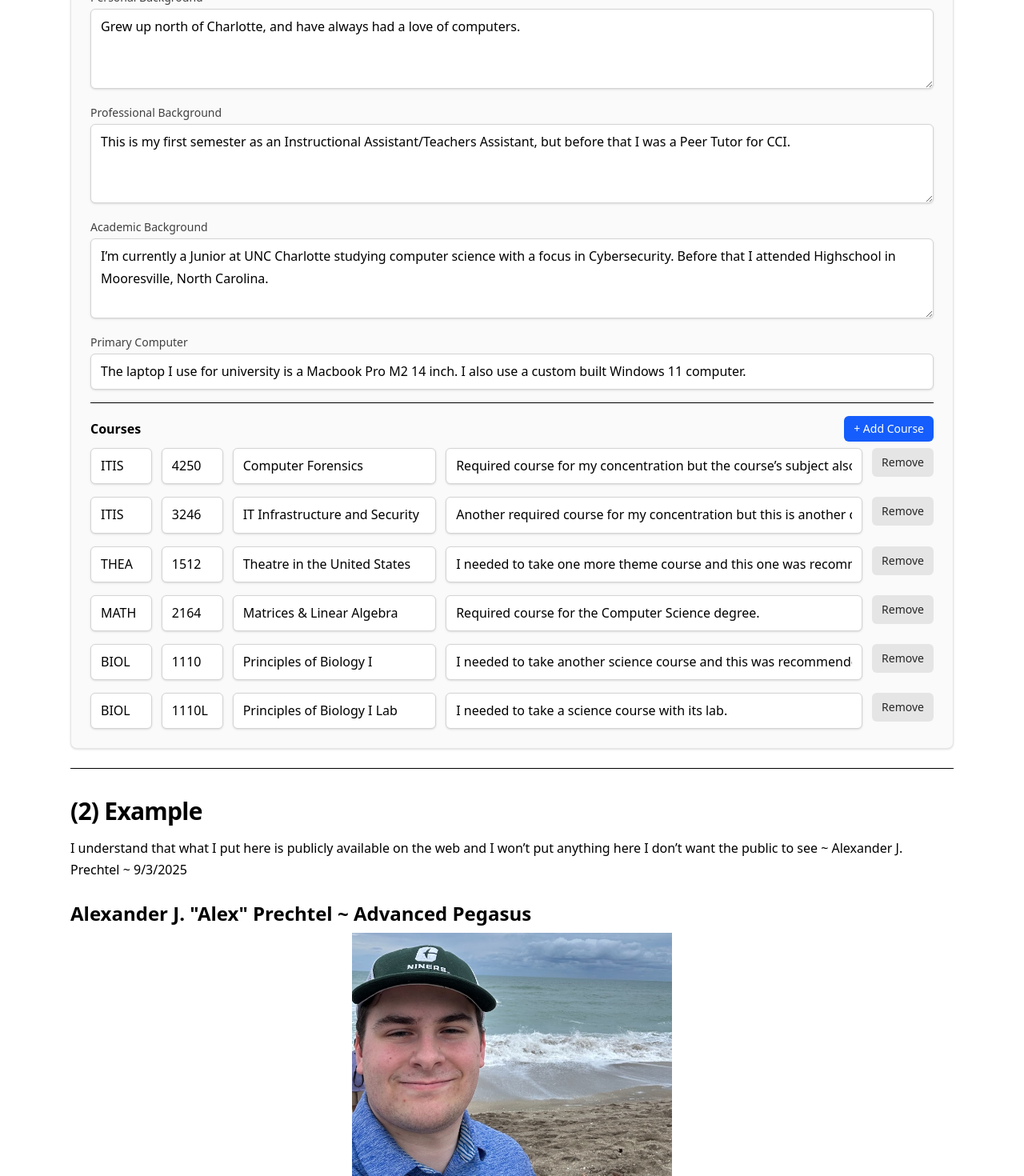
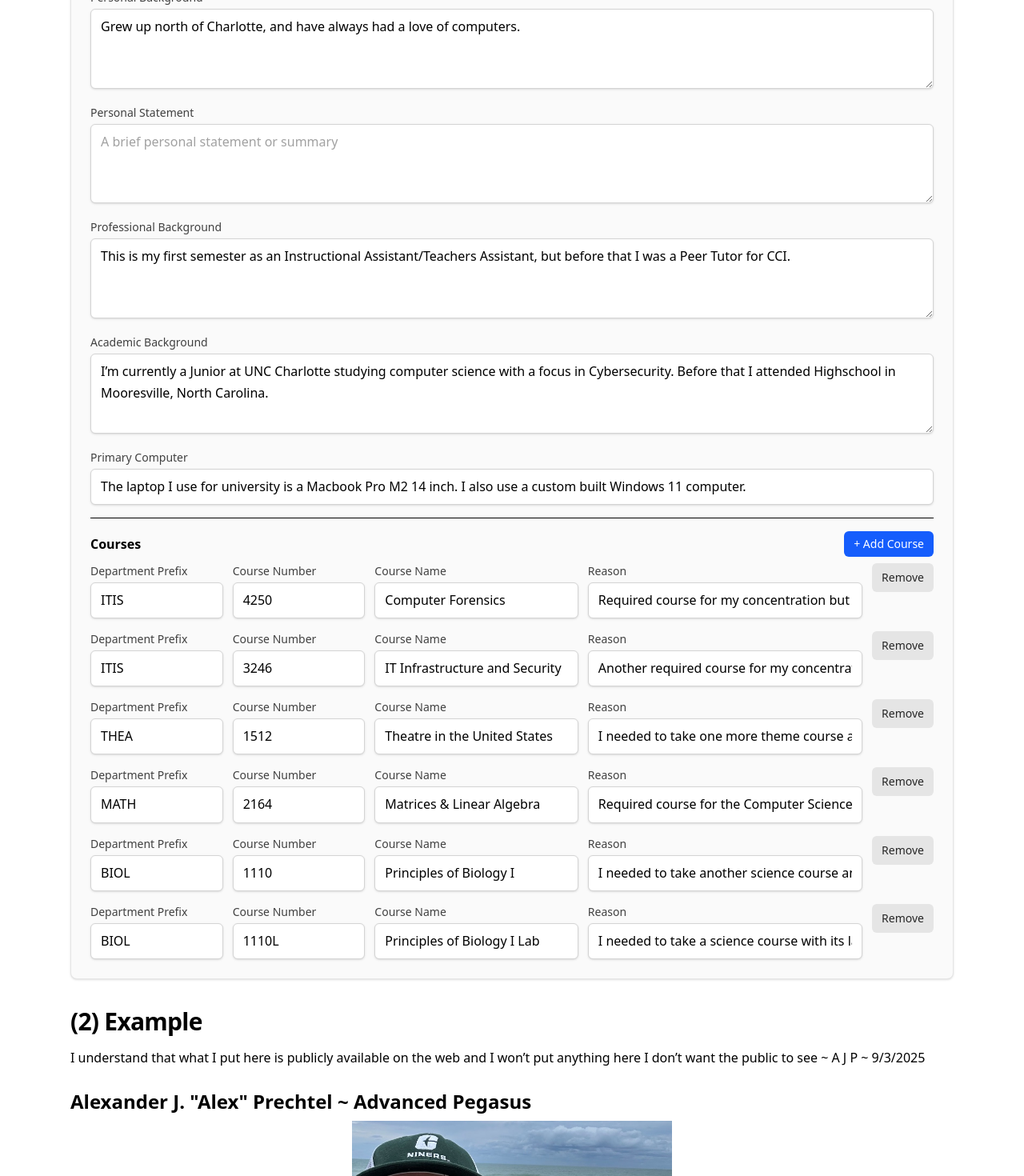
Before and after one commit to alexandernc0043/instructions, a Next.js app: page /module-2/first-course-site-submission/introductions in a window 1280 px wide. Shown: the part 1020-2490 px from the top of the page at 80% size. Built offline with nearby package versions, Linux system fonts and the light colour scheme.

Commit message:
added some stuff

```diff
--- a/src/components/data/Introductions.tsx
+++ b/src/components/data/Introductions.tsx
@@ -36,6 +36,7 @@ export default function Introductions() {
     }, [])
     const [imageCaption, setImageCaption] = useState("At the beach on the eastern coast of Florida (2024)")
     const [personalBackground, setPersonalBackground] = useState("Grew up north of Charlotte, and have always had a love of computers.")
+    const [personalStatement, setPersonalStatement] = useState("")
     const [professionalBackground, setProfessionalBackground] = useState("This is my first semester as an Instructional Assistant/Teachers Assistant, but before that I was a Peer Tutor for CCI.")
     const [academicBackground, setAcademicBackground] = useState("I’m currently a Junior at UNC Charlotte studying computer science with a focus in Cybersecurity. Before that I attended Highschool in Mooresville, North Carolina.")
     const [primaryComputer, setPrimaryComputer] = useState("The laptop I use for university is a Macbook Pro M2 14 inch. I also use a custom built Windows 11 computer.")
@@ -136,6 +137,7 @@ export default function Introductions() {
                                     value={firstName}
                                     onChange={(e) => setFirstName(e.target.value)}
                                     placeholder="Your name"
+                                    title="Enter your legal first name"
                                     className="border border-neutral-300 rounded-md px-3 py-2 bg-white placeholder-neutral-400 shadow-sm focus:outline-none focus:ring-2 focus:ring-blue-500 focus:border-blue-500"
                                 />
                             </div>
@@ -147,6 +149,7 @@ export default function Introductions() {
                                     value={middleInitial}
                                     onChange={(e) => setMiddleInitial(e.target.value)}
                                     placeholder="Your middle initial."
+                                    title="Provide your middle initial, if applicable"
                                     className="border border-neutral-300 rounded-md px-3 py-2 bg-white placeholder-neutral-400 shadow-sm focus:outline-none focus:ring-2 focus:ring-blue-500 focus:border-blue-500"
                                 />
                             </div>
@@ -158,6 +161,7 @@ export default function Introductions() {
                                     value={preferredName}
                                     onChange={(e) => setPreferredName(e.target.value)}
                                     placeholder="Your preferred name."
+                                    title="What you prefer to be called"
                                     className="border border-neutral-300 rounded-md px-3 py-2 bg-white placeholder-neutral-400 shadow-sm focus:outline-none focus:ring-2 focus:ring-blue-500 focus:border-blue-500"
                                 />
                             </div>
@@ -169,6 +173,7 @@ export default function Introductions() {
                                     value={lastName}
                                     onChange={(e) => setLastName(e.target.value)}
                                     placeholder="Your last name."
+                                    title="Enter your family/last name"
                                     className="border border-neutral-300 rounded-md px-3 py-2 bg-white placeholder-neutral-400 shadow-sm focus:outline-none focus:ring-2 focus:ring-blue-500 focus:border-blue-500"
                                 />
                             </div>
@@ -181,6 +186,7 @@ export default function Introductions() {
                                 value={mascot}
                                 onChange={(e) => setMascot(e.target.value)}
                                 placeholder="Your mascot."
+                                title="Your chosen mascot for the course"
                                 className="border border-neutral-300 rounded-md px-3 py-2 bg-white placeholder-neutral-400 shadow-sm focus:outline-none focus:ring-2 focus:ring-blue-500 focus:border-blue-500"
                             />
                         </div>
@@ -192,6 +198,7 @@ export default function Introductions() {
                                 value={divider}
                                 onChange={(e) => setDivider(e.target.value)}
                                 placeholder="Divider"
+                                title="Symbol used to separate sections (e.g., ~ or |)"
                                 className="border border-neutral-300 rounded-md px-3 py-2 bg-white placeholder-neutral-400 shadow-sm focus:outline-none focus:ring-2 focus:ring-blue-500 focus:border-blue-500"
                             />
                         </div>
@@ -217,6 +224,7 @@ export default function Introductions() {
                                 value={imageCaption}
                                 onChange={(e) => setImageCaption(e.target.value)}
                                 placeholder="Short description of the image"
+                                title="Describe the image for accessibility"
                                 className="border border-neutral-300 rounded-md px-3 py-2 bg-white placeholder-neutral-400 shadow-sm focus:outline-none focus:ring-2 focus:ring-blue-500 focus:border-blue-500"
                             />
                         </div>
@@ -229,6 +237,20 @@ export default function Introductions() {
                                 value={personalBackground}
                                 onChange={(e) => setPersonalBackground(e.target.value)}
                                 placeholder="A few sentences about you"
+                                title="Share a bit about your personal background"
+                                rows={3}
+                                className="border border-neutral-300 rounded-md px-3 py-2 bg-white placeholder-neutral-400 shadow-sm focus:outline-none focus:ring-2 focus:ring-blue-500 focus:border-blue-500"
+                            />
+                        </div>
+
+                        <div className="sm:col-span-2 xl:col-span-3 flex flex-col gap-1">
+                            <label className="font-medium text-sm text-neutral-700" htmlFor="personalStatement">Personal Statement</label>
+                            <textarea
+                                id="personalStatement"
+                                value={personalStatement}
+                                onChange={(e) => setPersonalStatement(e.target.value)}
+                                placeholder="A brief personal statement or summary"
+                                title="Add a short personal statement to include in your intro"
                                 rows={3}
                                 className="border border-neutral-300 rounded-md px-3 py-2 bg-white placeholder-neutral-400 shadow-sm focus:outline-none focus:ring-2 focus:ring-blue-500 focus:border-blue-500"
                             />
@@ -242,6 +264,7 @@ export default function Introductions() {
                                 value={professionalBackground}
                                 onChange={(e) => setProfessionalBackground(e.target.value)}
                                 placeholder="Work experience or roles"
+                                title="Jobs, internships, roles, notable projects"
                                 rows={3}
                                 className="border border-neutral-300 rounded-md px-3 py-2 bg-white placeholder-neutral-400 shadow-sm focus:outline-none focus:ring-2 focus:ring-blue-500 focus:border-blue-500"
                             />
@@ -255,6 +278,7 @@ export default function Introductions() {
                                 value={academicBackground}
                                 onChange={(e) => setAcademicBackground(e.target.value)}
                                 placeholder="Schools, major, focus, etc."
+                                title="Academic interests, research, concentrations, honors"
                                 rows={3}
                                 className="border border-neutral-300 rounded-md px-3 py-2 bg-white placeholder-neutral-400 shadow-sm focus:outline-none focus:ring-2 focus:ring-blue-500 focus:border-blue-500"
                             />
@@ -269,6 +293,7 @@ export default function Introductions() {
                                 value={primaryComputer}
                                 onChange={(e) => setPrimaryComputer(e.target.value)}
                                 placeholder="Your main device(s)"
+                                title="Your primary computer(s) or devices"
                                 className="border border-neutral-300 rounded-md px-3 py-2 bg-white placeholder-neutral-400 shadow-sm focus:outline-none focus:ring-2 focus:ring-blue-500 focus:border-blue-500"
                             />
                         </div>
@@ -303,7 +328,10 @@ export default function Introductions() {
                         <div className="flex flex-col gap-3 sm:gap-4">
                             {courses.map((c, idx) => (
                                 <div key={idx} className="grid grid-cols-1 md:grid-cols-12 gap-3 items-start">
+                                    <div className="md:col-span-2 flex flex-col gap-1">
+                                        <label className="font-medium text-sm text-neutral-700" htmlFor={`course-dept-${idx}`}>Department Prefix</label>
                                         <input
+                                            id={`course-dept-${idx}`}
                                             type="text"
                                             value={c.dept}
                                             onChange={(e) => {
@@ -313,10 +341,15 @@ export default function Introductions() {
                                                     dept: v
                                                 }) : pc));
                                             }}
-                                        placeholder="DEPT"
-                                        className="md:col-span-1 border border-neutral-300 rounded-md px-3 py-2 bg-white placeholder-neutral-400 shadow-sm focus:outline-none focus:ring-2 focus:ring-blue-500 focus:border-blue-500"
+                                            placeholder="Prefex"
+                                            title="Department prefix (e.g., ITIS, MATH)"
+                                            className="border border-neutral-300 rounded-md px-3 py-2 bg-white placeholder-neutral-400 shadow-sm focus:outline-none focus:ring-2 focus:ring-blue-500 focus:border-blue-500"
                                         />
+                                    </div>
+                                    <div className="md:col-span-2 flex flex-col gap-1">
+                                        <label className="font-medium text-sm text-neutral-700" htmlFor={`course-number-${idx}`}>Course Number</label>
                                         <input
+                                            id={`course-number-${idx}`}
                                             type="text"
                                             value={c.number}
                                             onChange={(e) => {
@@ -327,9 +360,14 @@ export default function Introductions() {
                                                 }) : pc));
                                             }}
                                             placeholder="####"
-                                        className="md:col-span-1 border border-neutral-300 rounded-md px-3 py-2 bg-white placeholder-neutral-400 shadow-sm focus:outline-none focus:ring-2 focus:ring-blue-500 focus:border-blue-500"
+                                            title="Numeric course identifier (e.g., 3135)"
+                                            className="border border-neutral-300 rounded-md px-3 py-2 bg-white placeholder-neutral-400 shadow-sm focus:outline-none focus:ring-2 focus:ring-blue-500 focus:border-blue-500"
                                         />
+                                    </div>
+                                    <div className="md:col-span-3 flex flex-col gap-1">
+                                        <label className="font-medium text-sm text-neutral-700" htmlFor={`course-name-${idx}`}>Course Name</label>
                                         <input
+                                            id={`course-name-${idx}`}
                                             type="text"
                                             value={c.name}
                                             onChange={(e) => {
@@ -340,9 +378,14 @@ export default function Introductions() {
                                                 }) : pc));
                                             }}
                                             placeholder="Name of the course..."
-                                        className="md:col-span-3 border border-neutral-300 rounded-md px-3 py-2 bg-white placeholder-neutral-400 shadow-sm focus:outline-none focus:ring-2 focus:ring-blue-500 focus:border-blue-500"
+                                            title="Full course title (no section)"
+                                            className="border border-neutral-300 rounded-md px-3 py-2 bg-white placeholder-neutral-400 shadow-sm focus:outline-none focus:ring-2 focus:ring-blue-500 focus:border-blue-500"
                                         />
+                                    </div>
+                                    <div className="md:col-span-4 flex flex-col gap-1">
+                                        <label className="font-medium text-sm text-neutral-700" htmlFor={`course-reason-${idx}`}>Reason</label>
                                         <input
+                                            id={`course-reason-${idx}`}
                                             type="text"
                                             value={c.reason}
                                             onChange={(e) => {
@@ -353,8 +396,10 @@ export default function Introductions() {
                                                 }) : pc));
                                             }}
                                             placeholder="Why you're taking the course..."
-                                        className="md:col-span-6 border border-neutral-300 rounded-md px-3 py-2 bg-white placeholder-neutral-400 shadow-sm focus:outline-none focus:ring-2 focus:ring-blue-500 focus:border-blue-500"
+                                            title="Why you selected or need this course"
+                                            className="border border-neutral-300 rounded-md px-3 py-2 bg-white placeholder-neutral-400 shadow-sm focus:outline-none focus:ring-2 focus:ring-blue-500 focus:border-blue-500"
                                         />
+                                    </div>
                                     <div className="md:col-span-1 flex md:justify-end">
                                         <button
                                             type="button"
@@ -372,16 +417,23 @@ export default function Introductions() {
                 </div>
             </form>
         </section>
-        <hr/>
+
         <section>
             <h2>Example</h2>
             <p>I understand that what I put here is publicly available on the web and I won’t put anything here I don’t
-                want the public to see {divider} {firstName} {middleInitial}. {lastName} {divider} {new Date().toLocaleDateString()}</p>
+                want the public to see {divider} {[
+                firstName?.trim()?.[0],
+                (middleInitial || "").trim()?.[0],
+                lastName?.trim()?.[0]
+            ].filter(Boolean).join(" ")} {divider} {new Date().toLocaleDateString()}</p>
             <h3>{firstName} {middleInitial}. &#34;{preferredName}&#34; {lastName} {divider} {mascot}</h3>
+            {personalStatement && (
+                <p>{personalStatement}</p>
+            )}
             <figure className={"m-auto w-100"}>
                 {image === "" ? <img src={"/headshot.jpeg"} alt={imageCaption} width={500} height={500}/> :
                     <img src={image} alt={imageCaption} width={500} height={500}/>}
-                <figcaption><em>{imageCaption}</em></figcaption>
+                <figcaption className={"flex justify-center"}><em>{imageCaption}</em></figcaption>
             </figure>
             <ul>
                 <li><strong>Personal Background: </strong>{personalBackground === "" ? "None." : personalBackground}
@@ -400,7 +452,7 @@ export default function Introductions() {
                                                                                         name,
                                                                                         reason
                                                                                     }, index) => <li
-                            key={index}><strong>{dept}-{number} {divider} {name}</strong>: {reason}</li>)}
+                            key={index}><strong>{dept} {number} &mdash; {name}</strong>: {reason}</li>)}
                     </ul>
                 </li>
             </ul>
```
Lines whose indentation alone changed are shown as unchanged.
